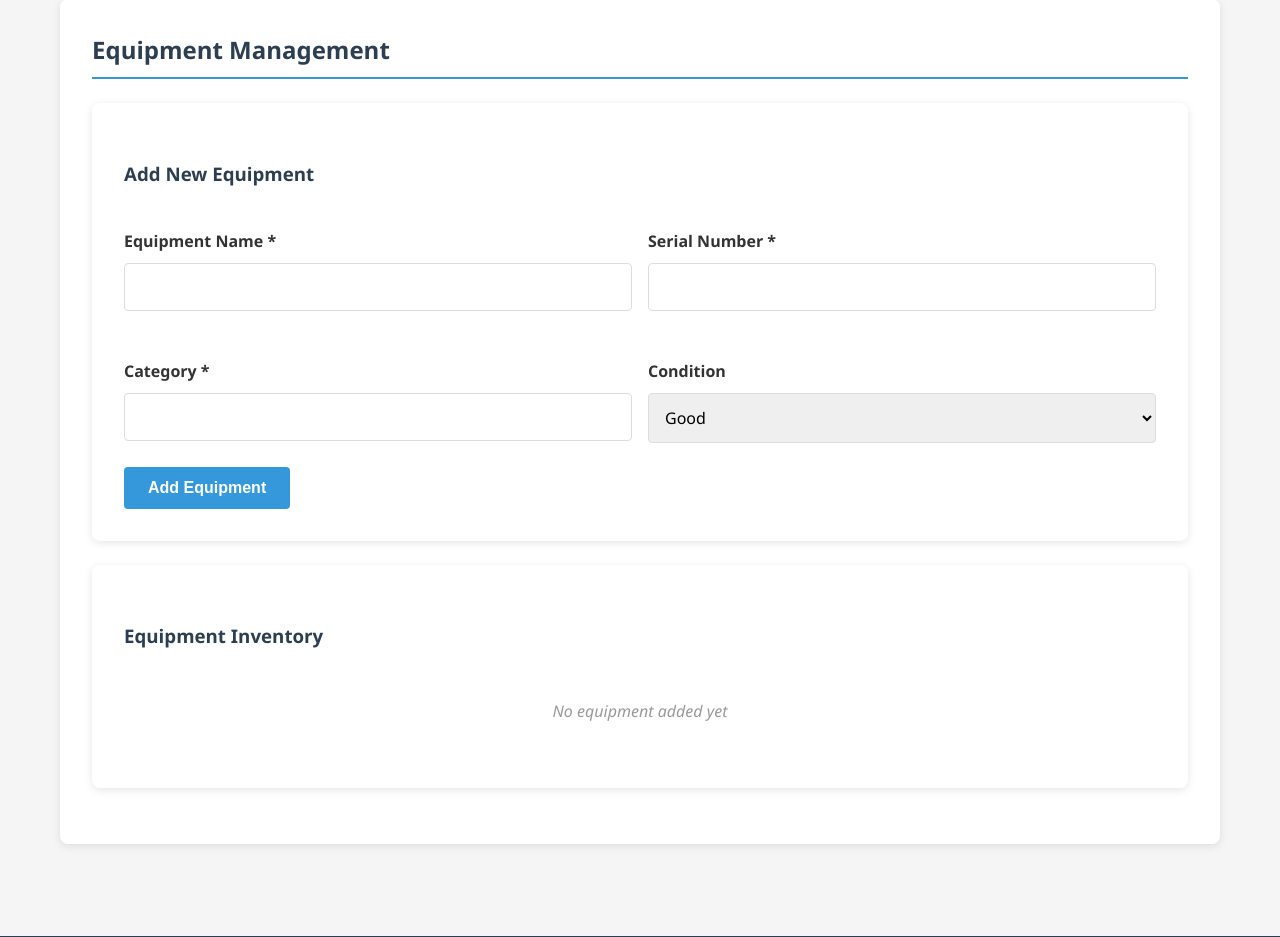
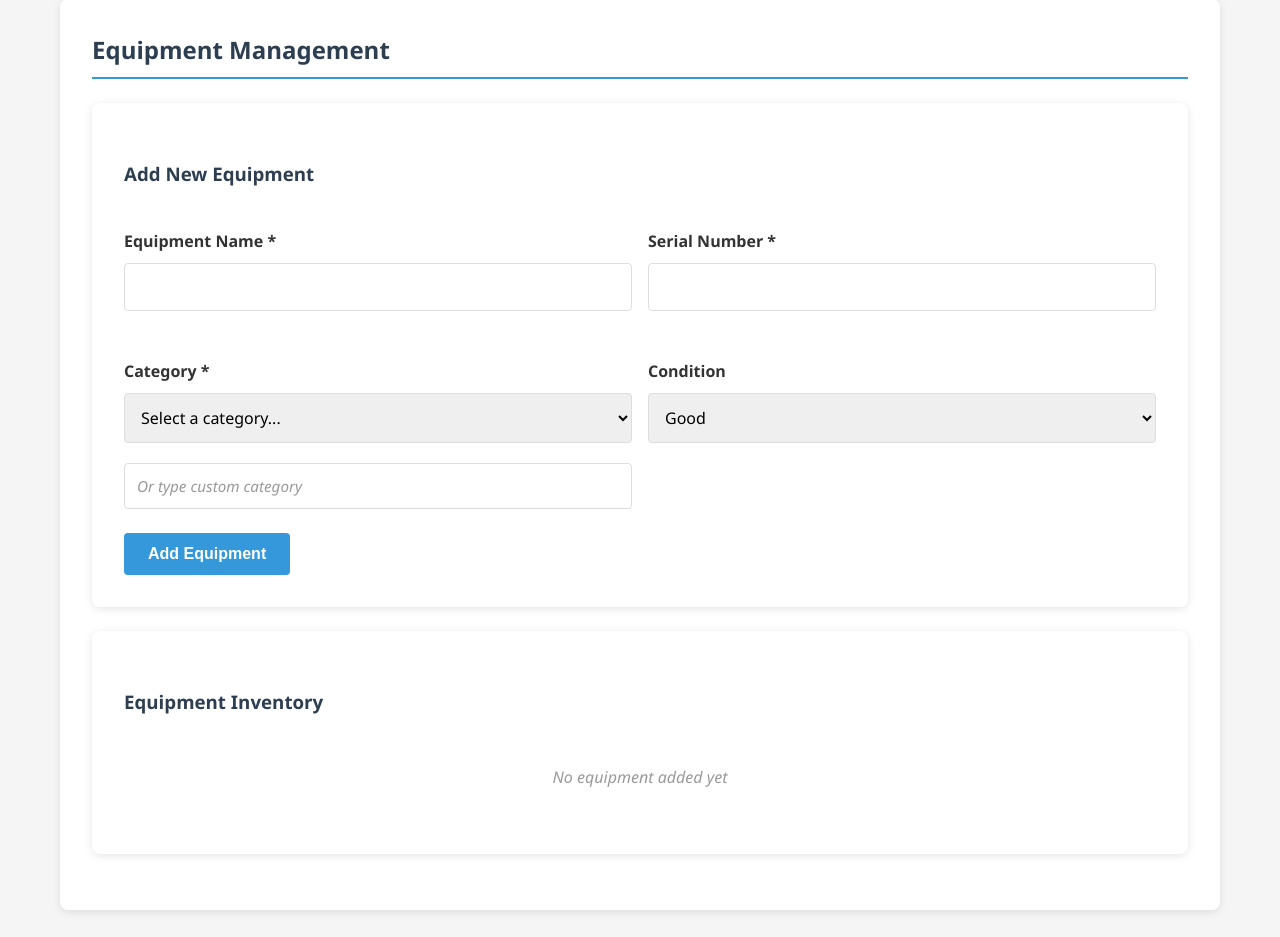
Before and after one commit to voidkirin026-tech/Student-Laptop---Equipment-Loan-System, a Flask app: page /equipment in a window 1280 px wide. Shown: the part 163-1100 px from the top of the page. Run offline with Flask 3, Linux system fonts and the light colour scheme; data that the repository does not hold is empty.

Commit message:
chore: added a dropdown menu for category and a custom input field

```diff
--- a/static/css/style.css
+++ b/static/css/style.css
@@ -333,6 +333,22 @@ footer {
     margin-top: 3rem;
 }
 
+/* Category Selection */
+#category-select {
+    margin-bottom: 0.75rem;
+}
+
+#category-select + input[type="text"] {
+    margin-top: 0.5rem;
+    font-size: 0.95rem;
+    color: #666;
+}
+
+#category-select + input[type="text"]::placeholder {
+    color: #999;
+    font-style: italic;
+}
+
 /* Animations */
 @keyframes slideDown {
     from {
--- a/static/js/equipment.js
+++ b/static/js/equipment.js
@@ -4,6 +4,18 @@ document.addEventListener('DOMContentLoaded', initEquipment);
 async function initEquipment() {
     loadEquipmentList();
     document.getElementById('add-equipment-form').addEventListener('submit', handleAddEquipment);
+}
+
+function updateCategory() {
+    const select = document.getElementById('category-select');
+    const input = document.getElementById('category');
+
+    if (select.value && select.value !== 'Other') {
+        input.value = select.value;
+    } else {
+        input.value = '';
+        input.focus();
+    }
 }
 
 async function loadEquipmentList() {
--- a/templates/equipment.html
+++ b/templates/equipment.html
@@ -22,7 +22,20 @@
             <div class="form-row">
                 <div class="form-group">
                     <label for="category">Category *</label>
-                    <input type="text" id="category" name="category" required>
+                    <select id="category-select" name="category_select" onchange="updateCategory()">
+                        <option value="">Select a category...</option>
+                        <option value="Laptop">Laptop</option>
+                        <option value="Desktop">Desktop</option>
+                        <option value="Tablet">Tablet</option>
+                        <option value="Monitor">Monitor</option>
+                        <option value="Keyboard">Keyboard</option>
+                        <option value="Mouse">Mouse</option>
+                        <option value="Headphones">Headphones</option>
+                        <option value="Storage">Storage</option>
+                        <option value="Accessory">Accessory</option>
+                        <option value="Other">Other / Custom...</option>
+                    </select>
+                    <input type="text" id="category" name="category" placeholder="Or type custom category" required>
                 </div>
                 <div class="form-group">
                     <label for="condition">Condition</label>
```
